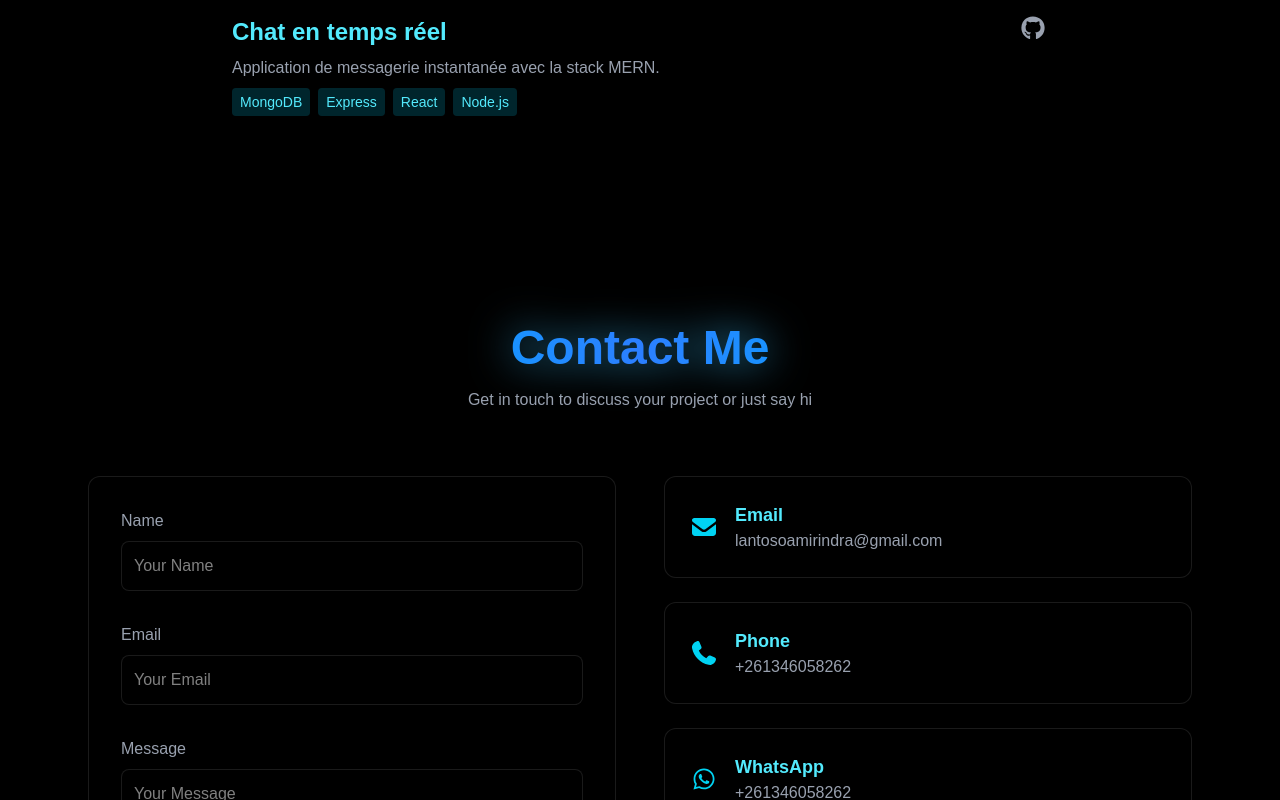
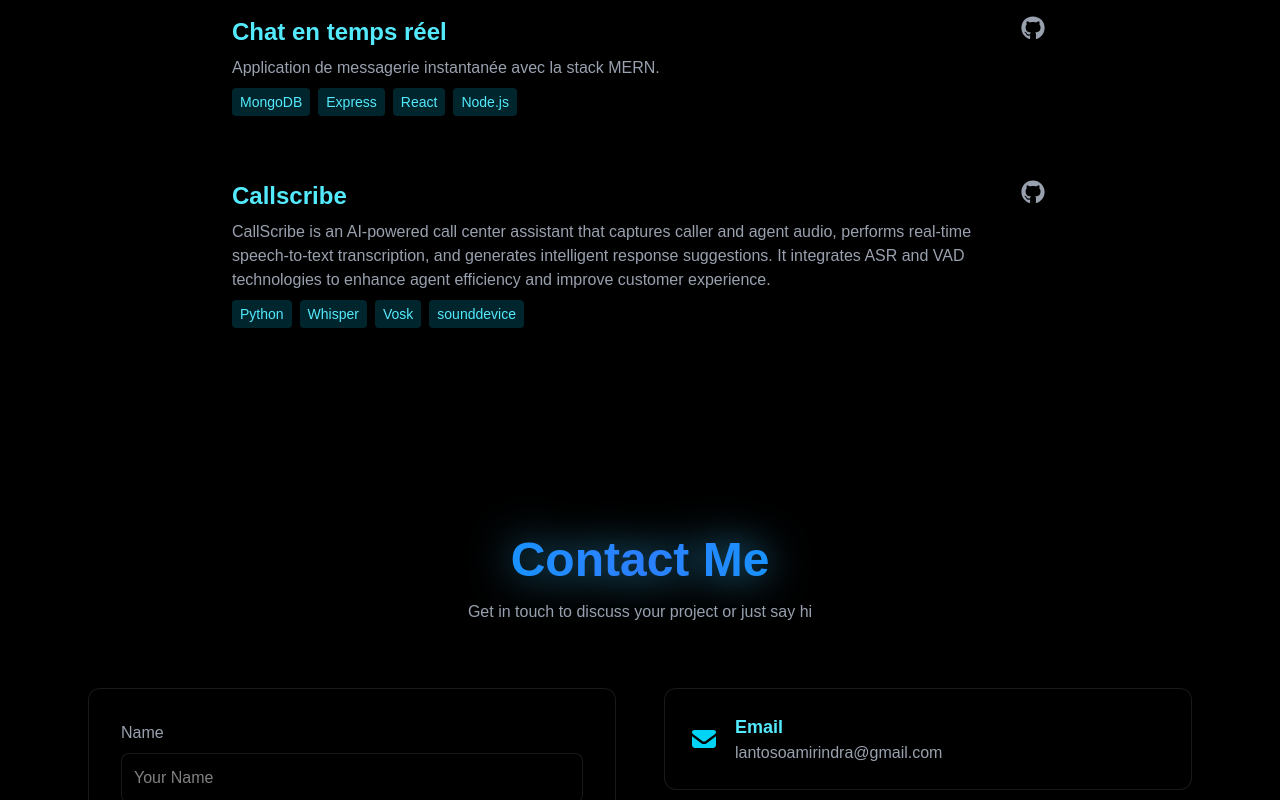
Before and after one commit to Mirindra-lan/Portfolio, a Next.js app: page / in a window 1280 px wide. Shown: the part 3284-4084 px from the top of the page. Built offline with nearby package versions, Linux system fonts and the light colour scheme.

Commit message:
contact: adding functionnality

```diff
--- a/app/components/projects.tsx
+++ b/app/components/projects.tsx
@@ -22,6 +22,13 @@ export default function ProjectsList() {
             description: "Application de messagerie instantanée avec la stack MERN.",
             technologies: ["MongoDB", "Express", "React", "Node.js"],
             github: "https://github.com/Mirindra-lucien/chat_MERN",
+            docker: null
+        },
+        {
+            title: "Callscribe",
+            description: "CallScribe is an AI-powered call center assistant that captures caller and agent audio, performs real-time speech-to-text transcription, and generates intelligent response suggestions. It integrates ASR and VAD technologies to enhance agent efficiency and improve customer experience.",
+            technologies: ["Python", "Whisper", "Vosk", "sounddevice"],
+            github: "https://github.com/Mirindra-lan/CallScribe",
             docker: null
         }
     ];
```
